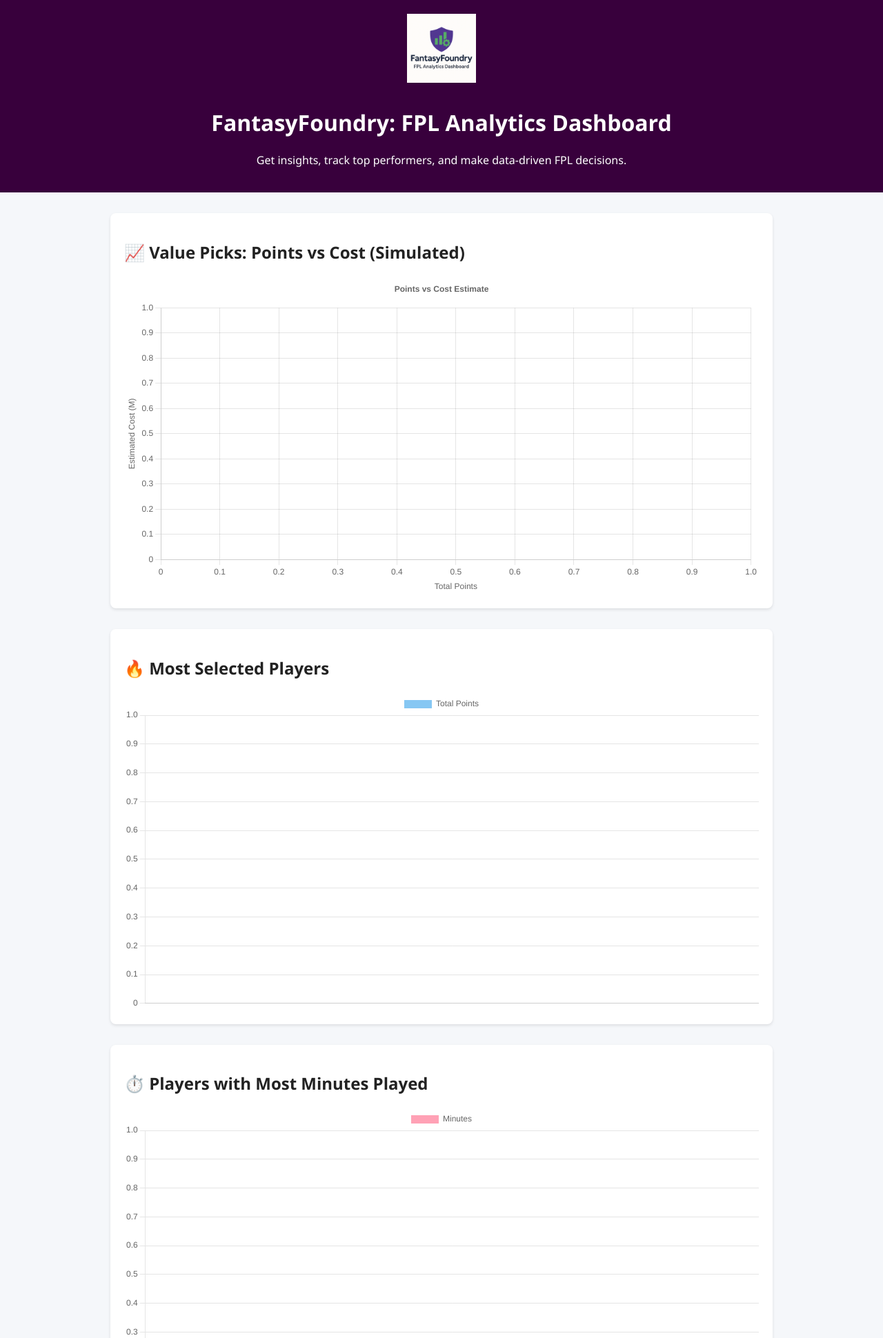
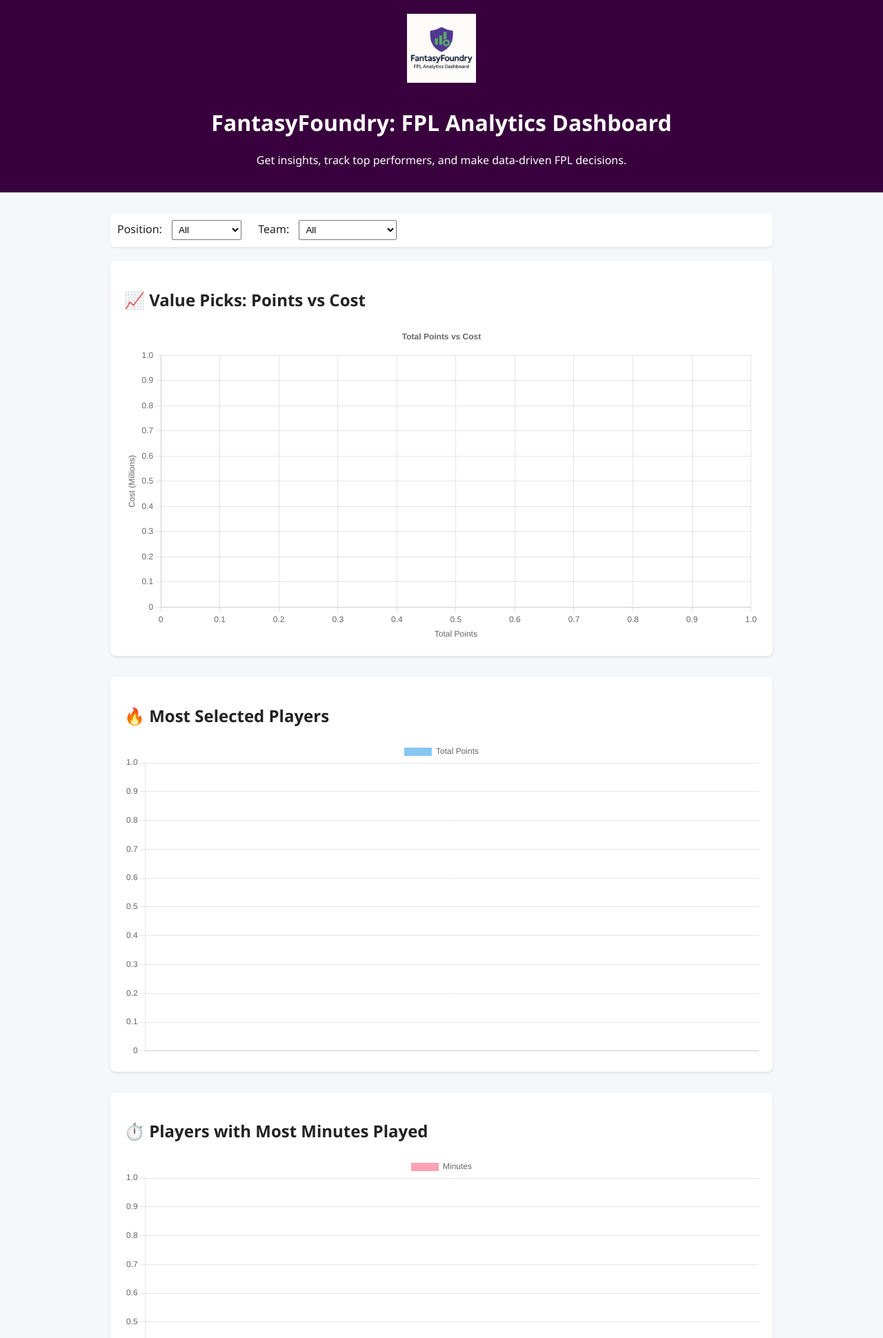
Before and after one commit to bcheye/fantasy-foundry, a Flask app: page / in a window 1280 px wide. Shown: the top 1940 px of the page at 69% size. Run offline with Flask 3, Linux system fonts and the light colour scheme; data that the repository does not hold is empty.

Commit message:
More Charts

```diff
--- a/dashboard/app.py
+++ b/dashboard/app.py
@@ -1,7 +1,8 @@
-from flask import Flask, render_template
+from flask import Flask, render_template, request
 import requests
 import os
 from dotenv import load_dotenv
+import pprint
 
 load_dotenv()
 
@@ -14,11 +15,29 @@ CUBE_API_TOKEN = os.getenv("CUBE_API_TOKEN", "sandbox")
 def dashboard():
     headers = {"Authorization": f"Bearer {CUBE_API_TOKEN}"}
 
+    selected_position = request.args.get("position")
+    selected_team = request.args.get("team")
+
+    cube_filters = []
+    if selected_position:
+        cube_filters.append({
+            "member": "Players.positionTypeId",
+            "operator": "equals",
+            "values": [selected_position]
+        })
+    if selected_team:
+        cube_filters.append({
+            "member": "Players.team",
+            "operator": "equals",
+            "values": [selected_team]
+        })
+
     queries = {
         "points_vs_cost": {
             "query": {
                 "dimensions": ["Players.name"],
-                "measures": ["Players.totalPoints"],
+                "measures": ["Players.totalPoints", "Players.avgCost"],
+                "filters": cube_filters,
                 "order": {"Players.totalPoints": "desc"},
                 "limit": 20
             }
@@ -27,6 +46,7 @@ def dashboard():
             "query": {
                 "dimensions": ["Players.name"],
                 "measures": ["Players.totalPoints"],
+                "filters": cube_filters,
                 "order": {"Players.totalPoints": "desc"},
                 "limit": 20
             }
@@ -35,6 +55,7 @@ def dashboard():
             "query": {
                 "dimensions": ["Players.name"],
                 "measures": ["Players.minutes"],
+                "filters": cube_filters,
                 "order": {"Players.minutes": "desc"},
                 "limit": 10
             }
@@ -42,13 +63,46 @@ def dashboard():
     }
 
     results = {}
-
     for key, q in queries.items():
         r = requests.post(CUBE_API_URL, json=q, headers=headers)
         r.raise_for_status()
         results[key] = r.json().get("data", [])
 
-    return render_template("dashboard.html", data=results)
+    results["value_score"] = []
+
+    for row in results["points_vs_cost"]:
+        points = float(row.get("Players.totalPoints", 0))
+        cost = float(row.get("Players.avgCost", 0))
+        if cost > 0:
+            value_score = round(points / cost, 2)
+            results["value_score"].append({
+                "name": row["Players.name"],
+                "value_score": value_score
+            })
+
+
+    positions = [
+        {"id": "1", "name": "Goalkeeper"},
+        {"id": "2", "name": "Defender"},
+        {"id": "3", "name": "Midfielder"},
+        {"id": "4", "name": "Forward"}
+    ]
+    teams = [
+        {"id": "1", "name": "Arsenal"}, {"id": "2", "name": "Aston Villa"}, {"id": "3", "name": "Bournemouth"},
+        {"id": "4", "name": "Brentford"}, {"id": "5", "name": "Brighton"}, {"id": "6", "name": "Burnley"},
+        {"id": "7", "name": "Chelsea"}, {"id": "8", "name": "Crystal Palace"}, {"id": "9", "name": "Everton"},
+        {"id": "10", "name": "Fulham"}, {"id": "11", "name": "Liverpool"}, {"id": "12", "name": "Luton"},
+        {"id": "13", "name": "Man City"}, {"id": "14", "name": "Man United"}, {"id": "15", "name": "Newcastle"},
+        {"id": "16", "name": "Nottingham Forest"}, {"id": "17", "name": "Sheffield United"},
+        {"id": "18", "name": "Spurs"}, {"id": "19", "name": "West Ham"}, {"id": "20", "name": "Wolves"}
+    ]
+    pprint.pprint(results["points_vs_cost"])
+
+    return render_template("dashboard.html", data=results,
+                           selected_position=selected_position,
+                           selected_team=selected_team,
+                           positions=positions,
+                           teams=teams)
 
 if __name__ == "__main__":
-    app.run(debug=True, host="0.0.0.0", port=5001)
+    app.run(debug=True, host="0.0.0.0", port=50001)
--- a/dashboard/static/style.css
+++ b/dashboard/static/style.css
@@ -38,3 +38,20 @@ footer {
   font-size: 0.9em;
   color: #666;
 }
+
+.filter-form {
+  margin-bottom: 20px;
+  padding: 10px;
+  background: #fff;
+  border-radius: 6px;
+  box-shadow: 0 1px 3px rgba(0,0,0,0.1);
+}
+
+.filter-form label {
+  margin-right: 10px;
+}
+
+.filter-form select {
+  margin-right: 20px;
+  padding: 5px;
+}
--- a/dashboard/templates/dashboard.html
+++ b/dashboard/templates/dashboard.html
@@ -13,8 +13,30 @@
   </header>
 
   <div class="container">
+    <form method="get" class="filter-form">
+      <label for="position">Position:</label>
+      <select name="position" id="position" onchange="this.form.submit()">
+        <option value="">All</option>
+        {% for p in positions %}
+          <option value="{{ p.id }}" {% if selected_position == p.id %}selected{% endif %}>
+            {{ p.name }}
+          </option>
+        {% endfor %}
+      </select>
+
+      <label for="team">Team:</label>
+      <select name="team" id="team" onchange="this.form.submit()">
+        <option value="">All</option>
+        {% for t in teams %}
+          <option value="{{ t.id }}" {% if selected_team == t.id %}selected{% endif %}>
+            {{ t.name }}
+          </option>
+        {% endfor %}
+      </select>
+    </form>
+
     <section>
-      <h2>📈 Value Picks: Points vs Cost (Simulated)</h2>
+      <h2>📈 Value Picks: Points vs Cost</h2>
       <canvas id="valueChart"></canvas>
     </section>
 
@@ -27,6 +49,10 @@
       <h2>⏱️ Players with Most Minutes Played</h2>
       <canvas id="minutesChart"></canvas>
     </section>
+    <section>
+      <h2>💰 Best Value Players (Points per Cost)</h2>
+      <canvas id="valueScoreChart"></canvas>
+    </section>
   </div>
 
   <footer>
@@ -36,6 +62,7 @@
   <script>
     const data = {{ data | tojson }};
 
+    // Points vs Cost
     new Chart(document.getElementById('valueChart').getContext('2d'), {
       type: 'scatter',
       data: {
@@ -43,15 +70,15 @@
           label: player["Players.name"],
           data: [{
             x: parseFloat(player["Players.totalPoints"]),
-            y: parseFloat(player["Players.totalPoints"]) / 10
+            y: parseFloat(player["Players.avgCost"])
           }]
         }))
       },
       options: {
-        plugins: { title: { display: true, text: 'Points vs Cost Estimate' } },
+        plugins: { title: { display: true, text: 'Total Points vs Cost' } },
         scales: {
           x: { title: { display: true, text: 'Total Points' }},
-          y: { title: { display: true, text: 'Estimated Cost (M)' }}
+          y: { title: { display: true, text: 'Cost (Millions)' }}
         }
       }
     });
@@ -79,6 +106,24 @@
         }]
       }
     });
+
+    new Chart(document.getElementById('valueScoreChart').getContext('2d'), {
+      type: 'bar',
+      data: {
+        labels: data.value_score.map(p => p.name),
+        datasets: [{
+          label: 'Value Score (Points / Cost)',
+          data: data.value_score.map(p => p.value),
+          backgroundColor: 'rgba(75, 192, 75, 0.6)'
+        }]
+      },
+      options: {
+        plugins: { title: { display: true, text: 'Points per Million (Value Score)' } },
+        scales: {
+          y: { beginAtZero: true, title: { display: true, text: 'Value' } }
+        }
+      }
+    });
   </script>
 </body>
 </html>
```
